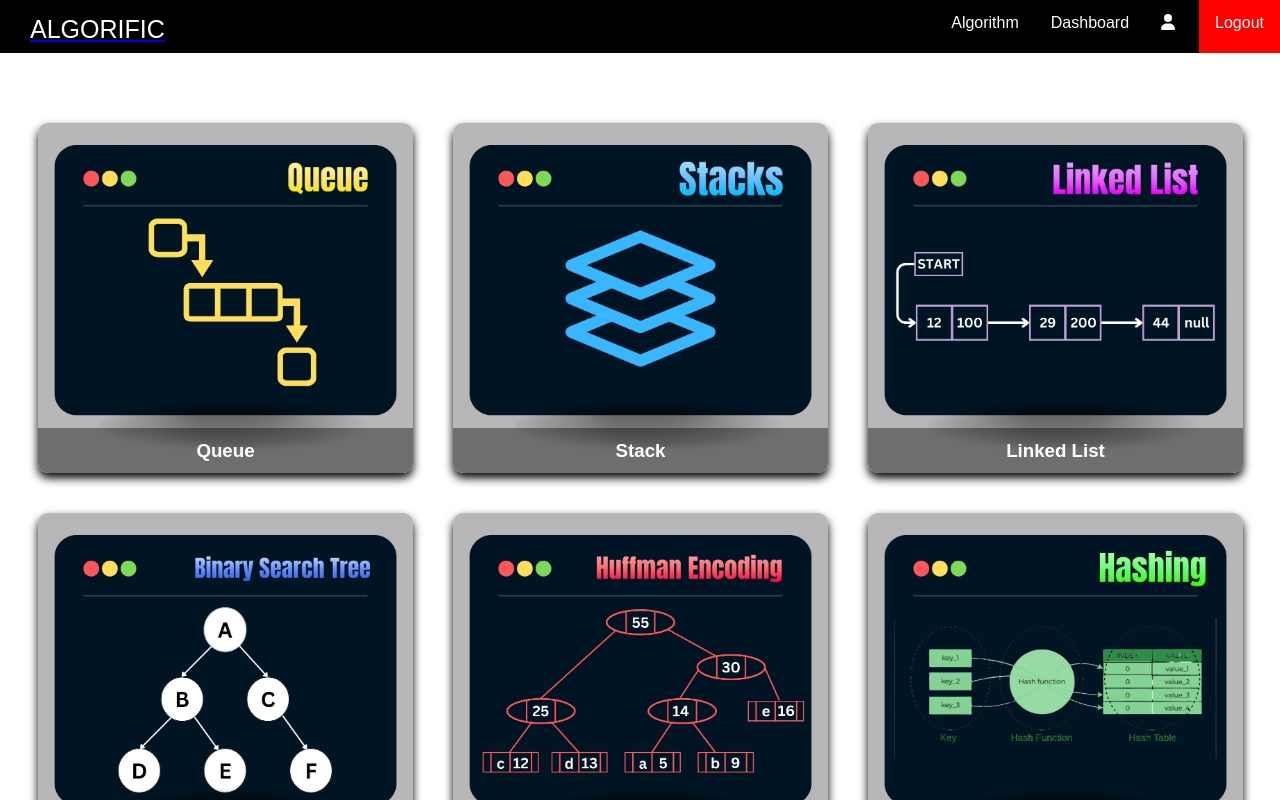
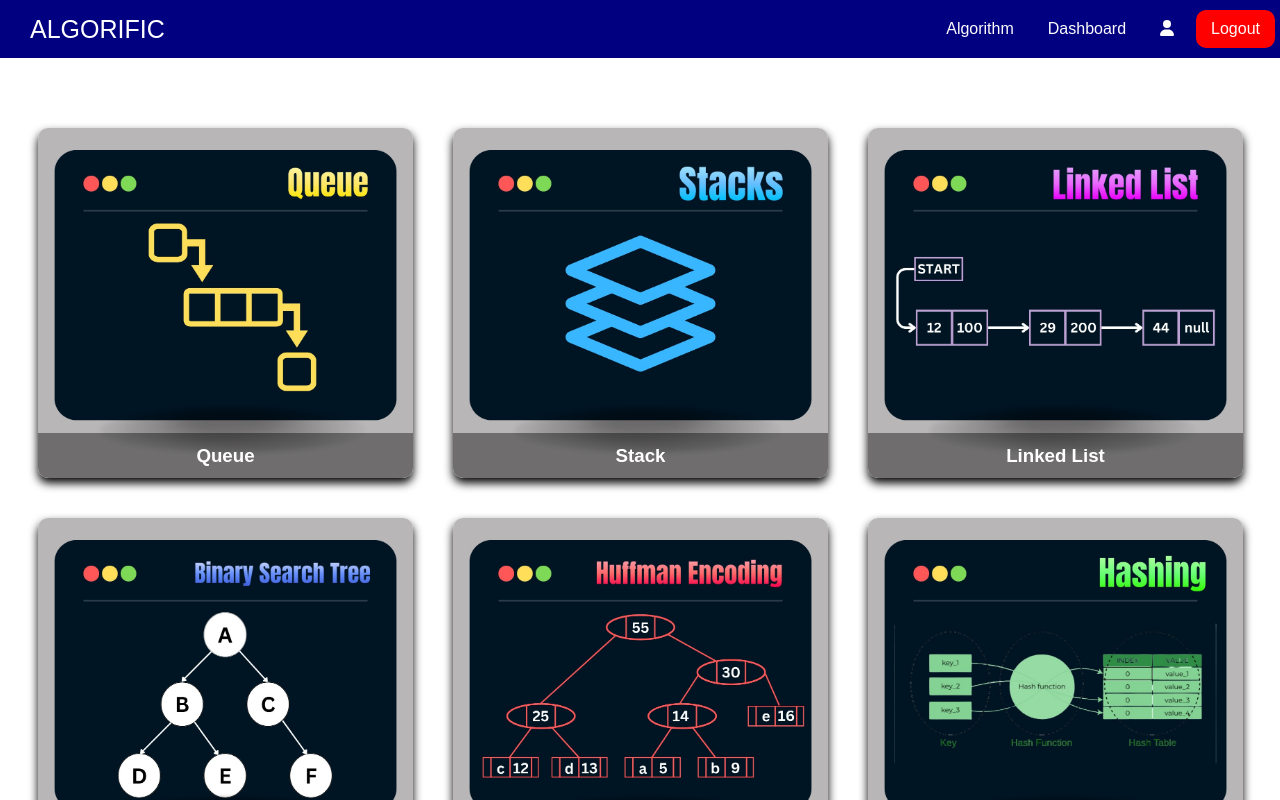
Before and after one commit to Jia2005/Algorific, a React (Create React App) app: page /home in a window 1280 px wide. Shown: the top 800 px of the page. Built offline with nearby package versions, Linux system fonts and the light colour scheme.

Commit message:
Fixed header finally

```diff
--- a/src/HomePage.css
+++ b/src/HomePage.css
@@ -1,7 +1,6 @@
 body {
     margin: 0;
     font-family: Arial, Helvetica, sans-serif;
-    /* background-color: #000; */
     color: #f2f2f2;
   }
   * {
@@ -13,22 +12,32 @@ body {
 
   .navbar {
     overflow: hidden;
-    background-color: #000;
+    background-color: navy;
   }
 
   .navbar a {
     width: max-content;
-    height: 53px;
     float: right;
-    display: block;
     color: #fdfbfb;
     text-align: center;
-    padding: 14px 16px;
+    padding: 10px 12px;
     text-decoration: none;
+    margin: 10px 5px;
+    border-radius: 10px;
+  }
+
+  .navbar .logout {
+    background-color: red;
+    padding: 10px 15px;
+  }
+
+  .navbar .logout:hover {
+    background-color: rgb(255, 52, 52);
+    color: white;
   }
 
   .navbar a:hover {
-    background-color: #ddd;
+    background-color: white;
     color: black;
   }
 
@@ -39,6 +48,10 @@ body {
 
   .navbar .icon {
     display: none;
+  }
+
+  .navlogo {
+    text-decoration: none;
   }
 
   @media screen and (max-width: 600px) {
@@ -130,11 +143,11 @@ body {
     color: var(--first-color);
   }
 
-  .navlogo {
+  /* .navlogo {
     font-size: larger;
     display: flex;
     gap: 15px;
-  }
+  } */
 
   .about-section {
     display: flex;
--- a/src/HomePage.js
+++ b/src/HomePage.js
@@ -22,9 +22,9 @@ const Navbar = () => {
 
   return (
     <div className={navbarClass} id="myNavbar">
-      <a href="/" style={{backgroundColor:'red'}}>Logout</a>
+      <a href="/" className='logout'>Logout</a>
       <a href='/profile'>
-        <FontAwesomeIcon icon={faUser} style={{ marginRight: '8px' }} />
+        <FontAwesomeIcon icon={faUser} />
       </a>
       <a href="#dashboard">Dashboard</a>
       <a href="#about">Algorithm</a>
@@ -188,7 +188,7 @@ const HomePage = () => {
       <Navbar />
       <div className="logo">
         <a href="/home" className="navlogo">
-          <div className="logoo" style={{ fontSize: '25px', color: 'white' }}>ALGORIFIC</div>
+          <div className="logoo" style={{ fontSize: '25px', color: 'white'}}>ALGORIFIC</div>
         </a>
       </div>
       <CardContainer />
```
